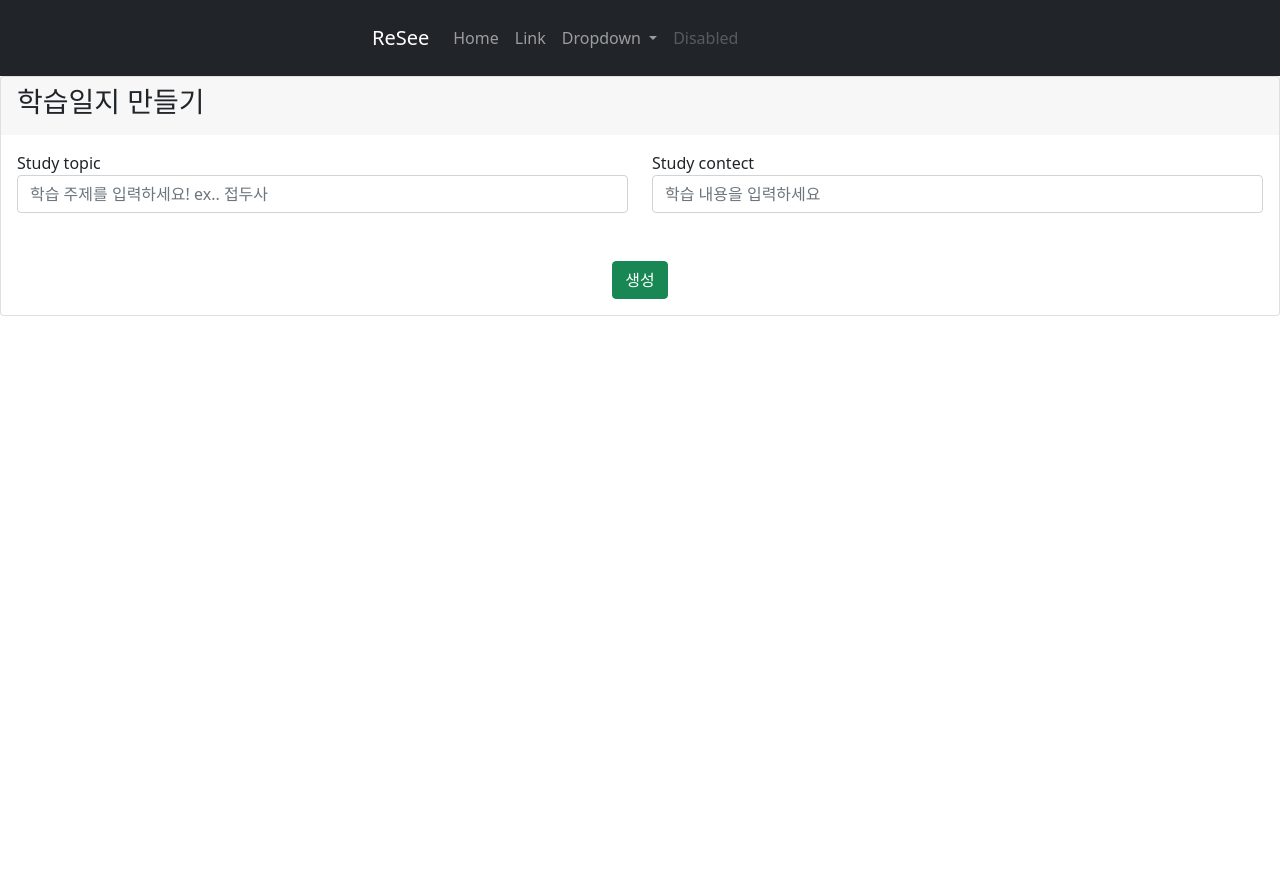
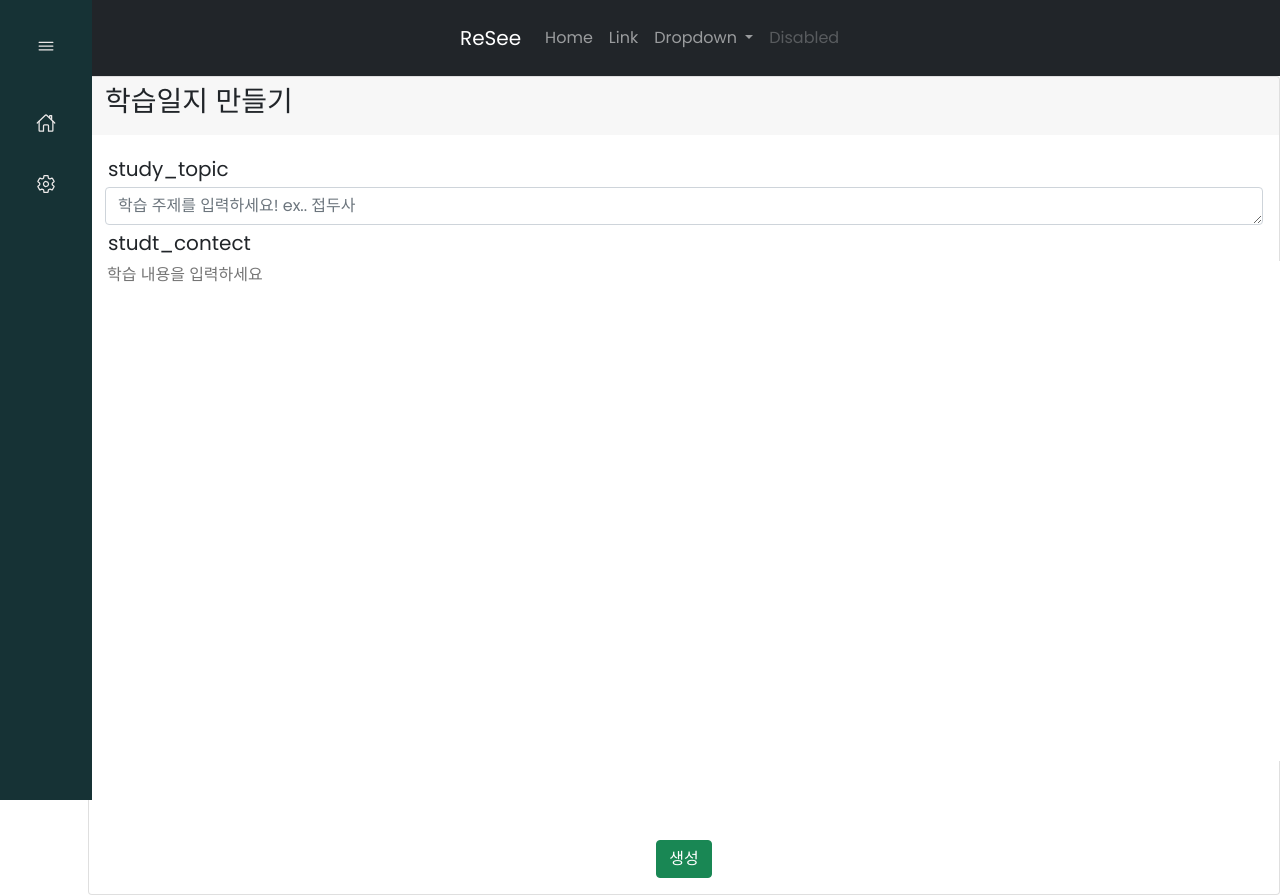
Before and after one commit to djgnfj-svg/ReSee, a Django app: page /category_list/1/study_list/create/ in a window 1280 px wide; the page is wider, and only the part inside the window is pictured. Before the commit the page ends 316 px from the top of that part, so only its background shows below. Run offline with Django 4.2, Linux system fonts and the light colour scheme; the visitor is signed in with stand-in values (Sample User, id 1); some libraries are stand-ins or nearby versions.

Commit message:
merge study_reivew

```diff
--- a/Reviewer/form.py
+++ b/Reviewer/form.py
@@ -79,7 +79,10 @@ class CateCreateForm(forms.ModelForm):
             "category_name" : _("과목이름"),
         }
         widgets ={
-            "category_name":forms.TextInput(attrs={"class" : "form-control", "placeholder" : "케테고리 입력하세욥!"}),
+            "category_name":forms.TextInput(attrs={
+                "class" : "form-control",
+                 "placeholder" : "케테고리 입력하세욥!"
+                 }),
         }
 
     def save(self, request, commit=True):
@@ -104,8 +107,16 @@ class StudyCreateForm(forms.ModelForm):
             "study_contect",
         ]
         widgets ={
-            "study_topic":forms.TextInput(attrs={"class" : "form-control", "placeholder" : "학습 주제를 입력하세요! ex.. 접두사"}),
-            "study_contect":forms.TextInput(attrs={"class" : "form-control", "placeholder" : "학습 내용을 입력하세요"}),
+            "study_topic":forms.Textarea(attrs={
+                "class" : "form-control",
+                 "placeholder" : "학습 주제를 입력하세요! ex.. 접두사",
+                 "style" : "height : 30px"
+                 }),
+            "study_contect":forms.Textarea(attrs={
+                "class": "new-class-name two",
+                 "placeholder" : "학습 내용을 입력하세요",
+                 "style" : "height : 500px; width : 90.75rem; outline:none; border:none; overflow: auto;"
+                 }),
         }
     def save(self, request, temp, commit=True):
         instance = super(StudyCreateForm, self).save(commit=False)
@@ -113,7 +124,6 @@ class StudyCreateForm(forms.ModelForm):
         instance.category_id_id = temp
         instance.study_topic = instance.study_topic.strip()
         instance.study_contect = instance.study_contect.strip()
-        instance.review_count = 0
         if commit:
             instance.save()
         return instance
@@ -122,6 +132,5 @@ class StudyCreateForm(forms.ModelForm):
         instance = super(StudyCreateForm, self).save(commit=False)
         instance.study_topic = instance.study_topic.strip()
         instance.study_contect = instance.study_contect.strip()
-        instance.review_count += 1
         StudyList.objects.filter(pk=list_id, created_by_id=request.user.id).update(
             study_topic=instance.study_topic, study_contect=instance.study_contect)
--- a/Reviewer/models.py
+++ b/Reviewer/models.py
@@ -1,5 +1,6 @@
 import string
 import random
+from typing import Sized
 
 from django.db import models
 from django.contrib.auth.models import AbstractUser
@@ -41,8 +42,8 @@ class StudyList(TimeStampedModel):
         str_pool = string.ascii_letters
         return random.choice(str_pool).lower()
 
-    review_count = models.SmallIntegerField()
+    review_count = models.IntegerField(default=0)
     category_id = models.ForeignKey(Categories, on_delete=models.CASCADE, null=True)
     created_by = models.ForeignKey(Users, on_delete=models.CASCADE)
     study_topic = models.CharField(max_length=30)
-    study_contect = models.TextField()
+    study_contect = models.TextField(blank=True , null =True)
--- a/Reviewer/static/css/std2.css
+++ b/Reviewer/static/css/std3.css
@@ -6,10 +6,10 @@
     --nav--width: 92px;
 
     /* Colores */
-    --first-color: #c7cacf;
-    --bg-color: #4d4949;
+    --first-color: #295ab6;
+    --bg-color: #163235;
     --sub-color: #d42710;
-    --white-color: rgb(233, 230, 230);
+    --white-color: rgb(236, 233, 233);
 
     /* Fuente y tipografia */
     --body-font: 'Poppins', sans-serif;
@@ -28,7 +28,7 @@
 body {
     position: relative;
     margin: 0;
-    padding: 0 0 0 5.75rem;
+    padding: 0rem 0 0 5.5rem;
     font-family: var(--body-font);
     font-size: var(--normal-font-size);
     transition: .5s;
@@ -99,7 +99,7 @@ a {
     color: var(--white-color);
     border-radius: .5rem;
     margin-bottom: 1rem;
-    transition: .5s;
+    transition: .3s;
     cursor: pointer;
 }
 
@@ -122,7 +122,7 @@ a {
 
 /* Add padding body*/
 .body-pd {
-    padding: 0 0 0 15rem;
+    padding: 0rem 0 0 15rem;
 }
 
 /* Active links menu */
--- a/Reviewer/views.py
+++ b/Reviewer/views.py
@@ -144,7 +144,6 @@ def category_change_view(request, action, category_id):
     return redirect("cate_list")
 
 def study_list_view(request, category_id):
-    # get_list = Categories.objects.order_by("created_at")
     form = StudyList.objects.order_by("created_at").filter(created_by_id = request.user.id, category_id_id = category_id)
     return render(request, "study_list.html", {"form" : form, "category_id":category_id})
 
--- a/templates/base.html
+++ b/templates/base.html
@@ -42,12 +42,12 @@
     <script src="https://cdn.startbootstrap.com/sb-forms-latest.js"></script>
 
     <!-- Core theme CSS (includes Bootstrap) -->
+
+    {% include 'top.html' %}
     {% block head %}
     {% endblock %}
+    {% include 'sidebar.html'%}
 </head>
-
-<body>
-    {% include 'top.html' %}
     {% block content %}
     {% endblock %}
 </body>
--- a/templates/member_del.html
+++ b/templates/member_del.html
@@ -1,3 +1,8 @@
+{% extends 'base.html' %}
+{%load static%}
+{%block title %} Setting {% endblock %}
+{% block content %}
+{% include 'sidebar.html' %}
 <!DOCTYPE html>
 <html lang="en">
 <head>
@@ -22,3 +27,4 @@
 	</div>
 </body>
 </html>
+{% endblock %}
--- a/templates/sidebar.html
+++ b/templates/sidebar.html
@@ -5,7 +5,7 @@
   <meta charset="UTF-8">
   <meta name="viewport" content="width=device-width, initial-scale=1.0">
   <!-- CSS -->
-  <link rel="stylesheet" href="{% static 'css/std2.css' %}">
+  <link rel="stylesheet" href="{% static 'css/std3.css' %}">
   <title>SideBar sub menus</title>
   <script>
     function home(){
@@ -16,6 +16,7 @@
     }
   </script>
 </head>
+
 <body id="body-pd">
   <div class="l-navbar" id="navbar">
     <nav class="nav">
@@ -25,7 +26,7 @@
           <a href="#" class="nav__logo"></a>
         </div>
         <div class="nav__list">
-          <a onclick="home()" class="nav__link" id="idhome">
+          <a onclick="home()" class="nav__link">
             <ion-icon name="home-outline" class="nav__icon"></ion-icon>
             <span class="nav_name">Dashboard</span>
           </a>
--- a/templates/study_create.html
+++ b/templates/study_create.html
@@ -2,6 +2,14 @@
 {% load static %}
 {% block title%}복습 생성{% endblock %}
 {% block content %}
+
+<style>
+	p{
+		font-size: 20px;
+		margin:3px;
+	}
+
+</style>
 
 <div class="row">
 	<div class="col-xl-12">
@@ -18,13 +26,19 @@
 			<div class="card-body">
 				<form method="post">
 					{% csrf_token %}
-					<div class="row">
-						{% for f in form.visible_fields %}
+					<div class="col">
+						<div>
+							<p>study_topic</p>
+							{{form.study_topic}}
+						</div>
+						<div id="contect">
+							<p>studt_contect</p>
+							{{form.study_contect}}
+						</div>
 						<div class="col-6">
 							<label>{{ f.label }}</label>
 							{{ f }}
 						</div>
-						{% endfor %}
 					</div>
 					<div class="text-center">
 						<button type="submit" class="btn btn-success mt-5">
--- a/templates/top.html
+++ b/templates/top.html
@@ -20,12 +20,10 @@
       margin: 10px 10px;
 
     }
-
     div ul li#login_temp {
       position: relative;
       left: 600px
     }
-
     a#user_name {
       font-family: sans-serif;
       font-weight: 700;
@@ -33,7 +31,6 @@
   </style>
 </head>
 
-<body>
   <nav class="navbar navbar-expand-lg navbar-dark bg-dark">
     <div class="container" id="a">
       <a class="navbar-brand" href="/">ReSee</a>
@@ -96,5 +93,4 @@
   </nav>
   <!-- Bootstrap core JS-->
 
-</body>
 </html>
```
Also changed, not shown: templates/cate_list.html (+3 -6 lines), templates/member_modify.html (+6 -4 lines), templates/setting.html (+13 -1 lines), templates/study_list.html (+12 -1 lines), templates/study_rs.html (added, +13 -0 lines), Reviewer/migrations/0002_alter_studylist_review_count.py (added), Reviewer/migrations/0003_alter_studylist_study_contect.py (added), Reviewer/migrations/0004_alter_studylist_study_contect.py (added).
